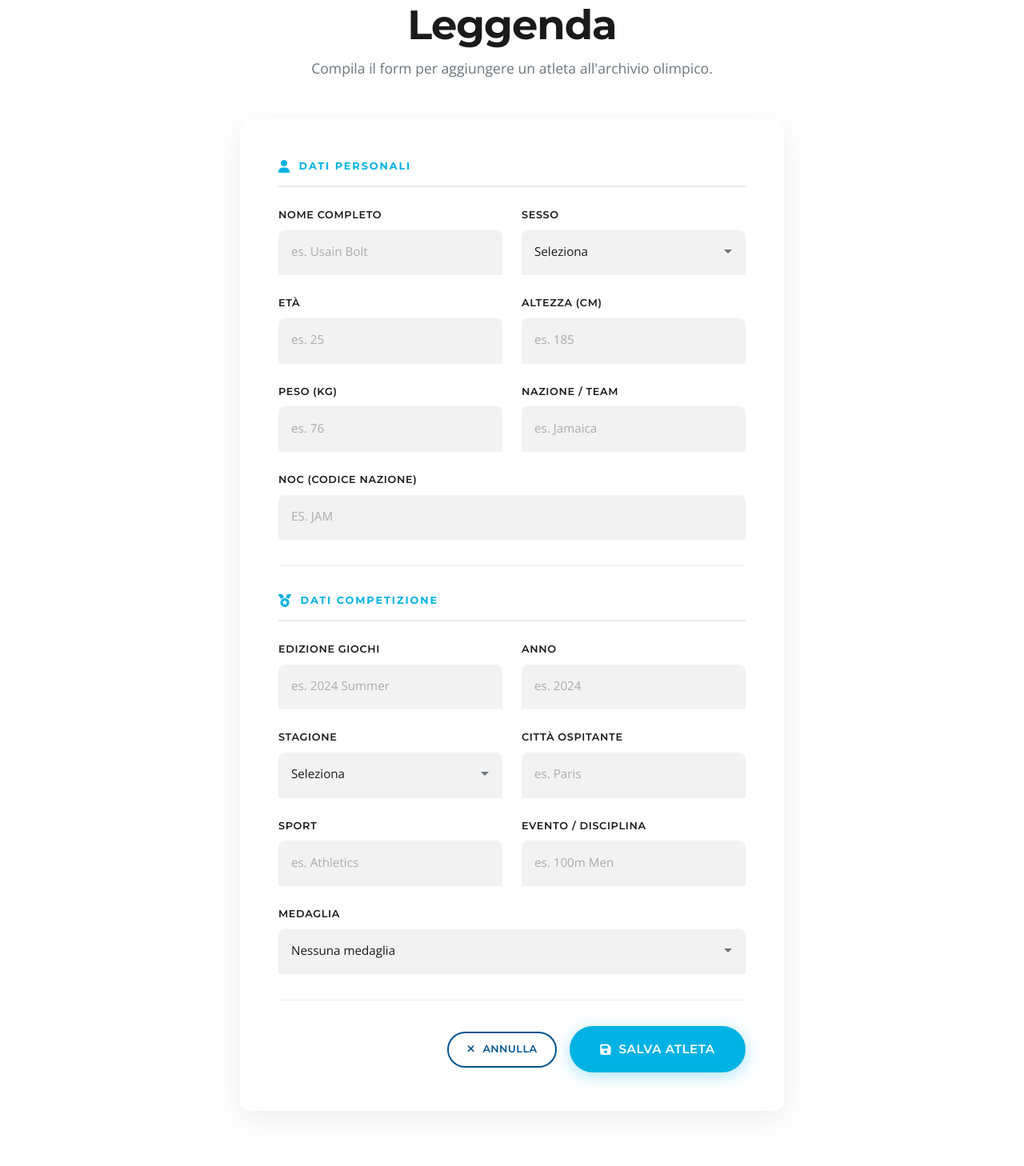
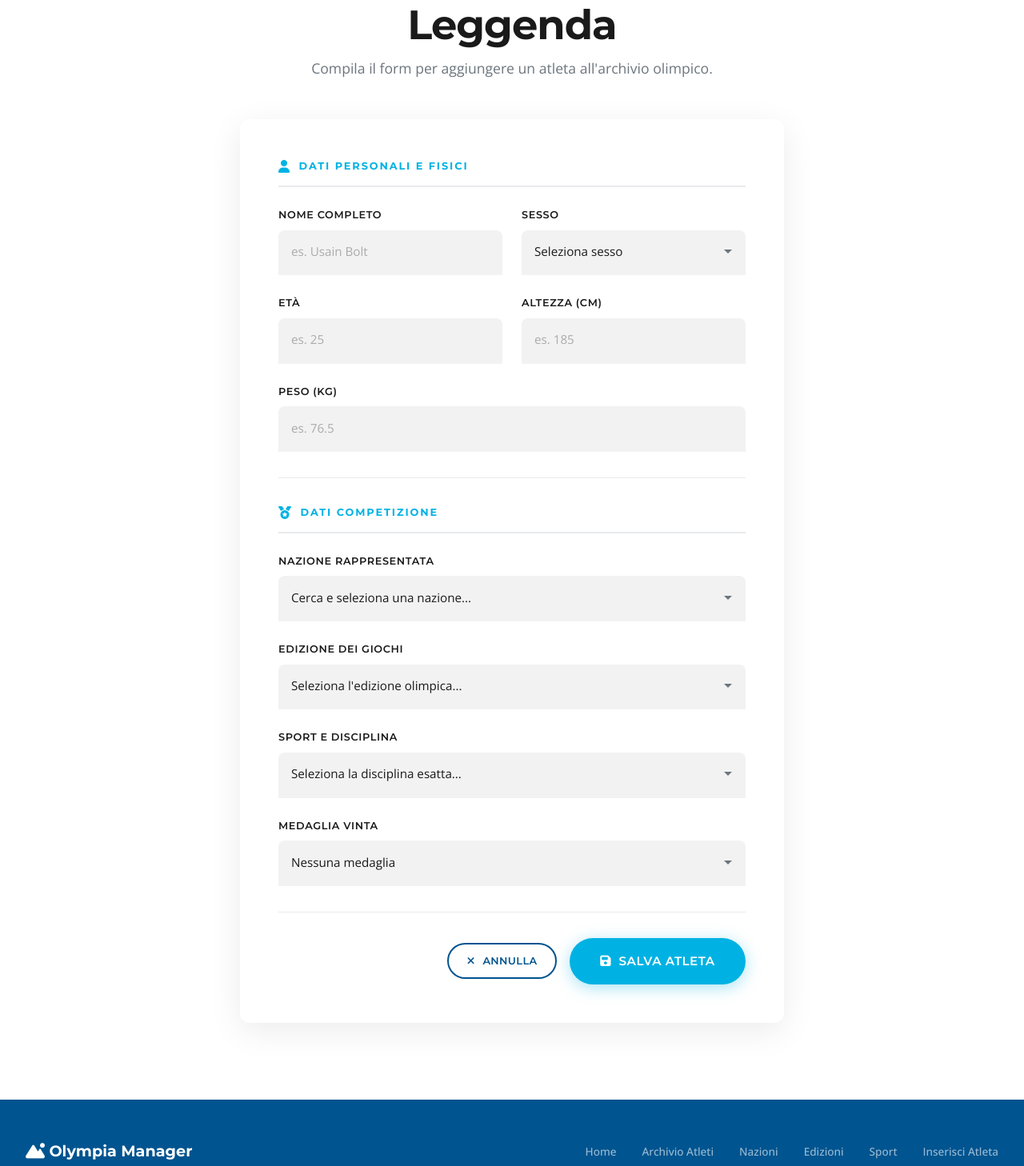
Before and after one commit to mattiaalbatri/Esame_sql, a Flask app: page /add_athlete in a window 1280 px wide. Shown: the part 244-1702 px from the top of the page at 80% size. Run offline with Flask 3, Linux system fonts and the light colour scheme; some libraries are stand-ins or nearby versions.

Commit message:
Fix vari

```diff
--- a/Olympics_Project/app/templates/add_athlete.html
+++ b/Olympics_Project/app/templates/add_athlete.html
@@ -24,7 +24,7 @@
                 <form action="/add_athlete" method="POST">
 
                     <div class="form-section-title">
-                        <i class="fas fa-user"></i> Dati Personali
+                        <i class="fas fa-user"></i> Dati Personali e Fisici
                     </div>
 
                     <div class="form-row">
@@ -35,7 +35,7 @@
                         <div class="form-group">
                             <label class="form-label-olympia" for="sex">Sesso</label>
                             <select class="form-select-olympia" id="sex" name="sex" required>
-                                <option value="" disabled selected>Seleziona</option>
+                                <option value="" disabled selected>Seleziona sesso</option>
                                 <option value="M">Maschile</option>
                                 <option value="F">Femminile</option>
                             </select>
@@ -53,20 +53,9 @@
                         </div>
                     </div>
 
-                    <div class="form-row">
-                        <div class="form-group">
-                            <label class="form-label-olympia" for="weight">Peso (kg)</label>
-                            <input type="number" class="form-input-olympia" id="weight" name="weight" placeholder="es. 76" min="30" max="250">
-                        </div>
-                        <div class="form-group">
-                            <label class="form-label-olympia" for="team">Nazione / Team</label>
-                            <input type="text" class="form-input-olympia" id="team" name="team" placeholder="es. Jamaica" required>
-                        </div>
-                    </div>
-
                     <div class="form-group">
-                        <label class="form-label-olympia" for="noc">NOC (Codice Nazione)</label>
-                        <input type="text" class="form-input-olympia" id="noc" name="noc" placeholder="es. JAM" maxlength="3" style="text-transform: uppercase;" required>
+                        <label class="form-label-olympia" for="weight">Peso (kg)</label>
+                        <input type="number" step="0.1" class="form-input-olympia" id="weight" name="weight" placeholder="es. 76.5" min="30" max="250">
                     </div>
 
                     <div class="form-divider"></div>
@@ -75,50 +64,43 @@
                         <i class="fas fa-medal"></i> Dati Competizione
                     </div>
 
-                    <div class="form-row">
-                        <div class="form-group">
-                            <label class="form-label-olympia" for="games">Edizione Giochi</label>
-                            <input type="text" class="form-input-olympia" id="games" name="games" placeholder="es. 2024 Summer" required>
-                        </div>
-                        <div class="form-group">
-                            <label class="form-label-olympia" for="year">Anno</label>
-                            <input type="number" class="form-input-olympia" id="year" name="year" placeholder="es. 2024" min="1896" max="2030" required>
-                        </div>
-                    </div>
-
-                    <div class="form-row">
-                        <div class="form-group">
-                            <label class="form-label-olympia" for="season">Stagione</label>
-                            <select class="form-select-olympia" id="season" name="season" required>
-                                <option value="" disabled selected>Seleziona</option>
-                                <option value="Summer">Estivi (Summer)</option>
-                                <option value="Winter">Invernali (Winter)</option>
-                            </select>
-                        </div>
-                        <div class="form-group">
-                            <label class="form-label-olympia" for="city">Città Ospitante</label>
-                            <input type="text" class="form-input-olympia" id="city" name="city" placeholder="es. Paris" required>
-                        </div>
-                    </div>
-
-                    <div class="form-row">
-                        <div class="form-group">
-                            <label class="form-label-olympia" for="sport">Sport</label>
-                            <input type="text" class="form-input-olympia" id="sport" name="sport" placeholder="es. Athletics" required>
-                        </div>
-                        <div class="form-group">
-                            <label class="form-label-olympia" for="event">Evento / Disciplina</label>
-                            <input type="text" class="form-input-olympia" id="event" name="event" placeholder="es. 100m Men" required>
-                        </div>
+                    <div class="form-group">
+                        <label class="form-label-olympia" for="noc">Nazione Rappresentata</label>
+                        <select class="form-select-olympia" id="noc" name="noc" required>
+                            <option value="" disabled selected>Cerca e seleziona una nazione...</option>
+                            {% for n in nations %}
+                                <option value="{{ n.noc }}">{{ n.region }} ({{ n.noc }})</option>
+                            {% endfor %}
+                        </select>
                     </div>
 
                     <div class="form-group">
-                        <label class="form-label-olympia" for="medal">Medaglia</label>
+                        <label class="form-label-olympia" for="game_id">Edizione dei Giochi</label>
+                        <select class="form-select-olympia" id="game_id" name="game_id" required>
+                            <option value="" disabled selected>Seleziona l'edizione olimpica...</option>
+                            {% for g in games %}
+                                <option value="{{ g.game_id }}">{{ g.game_name }} ({{ g.city }})</option>
+                            {% endfor %}
+                        </select>
+                    </div>
+
+                    <div class="form-group">
+                        <label class="form-label-olympia" for="event_id">Sport e Disciplina</label>
+                        <select class="form-select-olympia" id="event_id" name="event_id" required>
+                            <option value="" disabled selected>Seleziona la disciplina esatta...</option>
+                            {% for e in events %}
+                                <option value="{{ e.event_id }}">{{ e.sport }} &mdash; {{ e.event_name }}</option>
+                            {% endfor %}
+                        </select>
+                    </div>
+
+                    <div class="form-group">
+                        <label class="form-label-olympia" for="medal">Medaglia Vinta</label>
                         <select class="form-select-olympia" id="medal" name="medal">
                             <option value="NA" selected>Nessuna medaglia</option>
-                            <option value="Gold">Oro </option>
-                            <option value="Silver">Argento </option>
-                            <option value="Bronze">Bronzo </option>
+                            <option value="Gold">Oro</option>
+                            <option value="Silver">Argento</option>
+                            <option value="Bronze">Bronzo</option>
                         </select>
                     </div>
 
```
Also changed, not shown: Olympics_Project/app/templates/edit_participation.html (+16 -18 lines).
